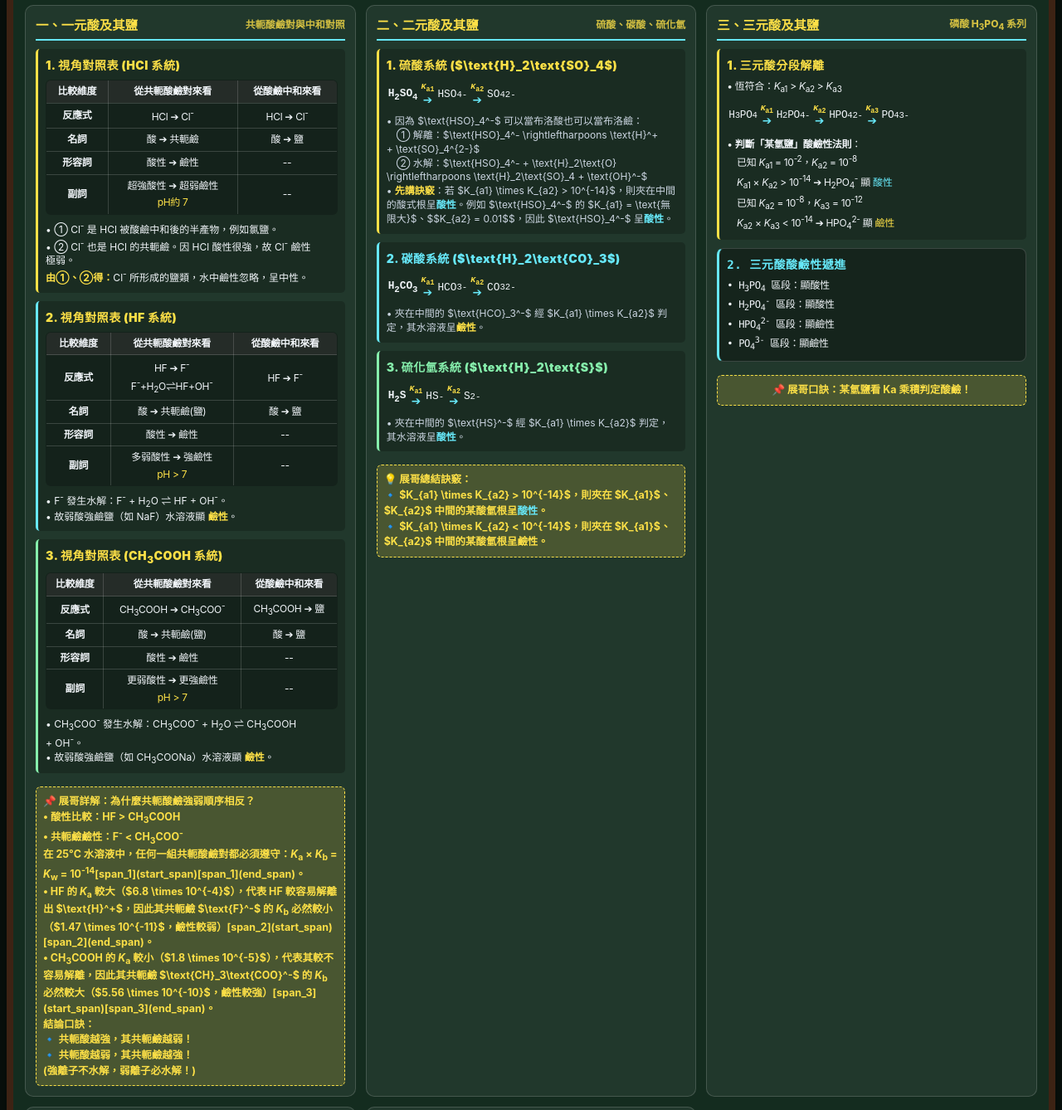
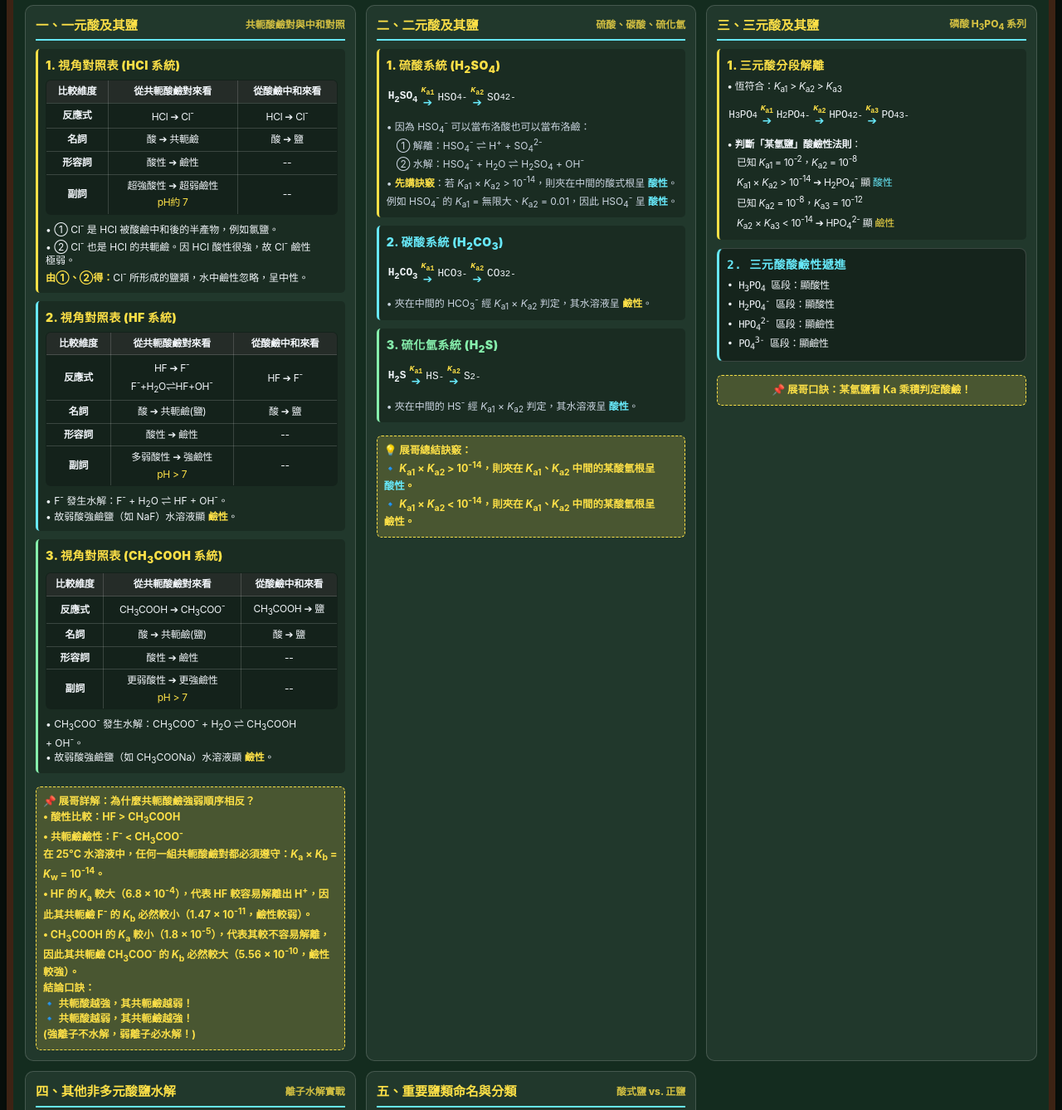
Before and after one commit to Jelly-ChinChan/Acid-base-hand-out9, a plain HTML site: page index.html in a window 1280 px wide. Shown: the part 160-1498 px from the top of the page at 83% size. Drawn offline with Linux system fonts and the light colour scheme.

Commit message:
Update index.html

```diff
--- a/index.html
+++ b/index.html
@@ -287,7 +287,6 @@
       border: 1px dashed var(--chalk-yellow);
     }
 
-    /* 完美的水平對齊 Ka 箭頭樣式 */
     .eq-scroll-wrap {
       width: 100%;
       overflow-x: auto;
@@ -573,9 +572,9 @@
           📌 <b>展哥詳解：為什麼共軛酸鹼強弱順序相反？</b><br>
           • <b>酸性比較</b>：HF &gt; CH<sub>3</sub>COOH<br>
           • <b>共軛鹼鹼性</b>：F<sup>-</sup> &lt; CH<sub>3</sub>COO<sup>-</sup><br>
-          在 25°C 水溶液中，任何一組共軛酸鹼對都必須遵守：<b><i>K</i><sub>a</sub> × <i>K</i><sub>b</sub> = <i>K</i><sub>w</sub> = 10<sup>-14</sup></b>[span_1](start_span)[span_1](end_span)。<br>
-          • HF 的 <i>K</i><sub>a</sub> 較大（$6.8 \times 10^{-4}$），代表 HF 較容易解離出 $\text{H}^+$，因此其共軛鹼 $\text{F}^-$ 的 <i>K</i><sub>b</sub> 必然較小（$1.47 \times 10^{-11}$，鹼性較弱）[span_2](start_span)[span_2](end_span)。<br>
-          • CH<sub>3</sub>COOH 的 <i>K</i><sub>a</sub> 較小（$1.8 \times 10^{-5}$），代表其較不容易解離，因此其共軛鹼 $\text{CH}_3\text{COO}^-$ 的 <i>K</i><sub>b</sub> 必然較大（$5.56 \times 10^{-10}$，鹼性較強）[span_3](start_span)[span_3](end_span)。<br>
+          在 25°C 水溶液中，任何一組共軛酸鹼對都必須遵守：<b><i>K</i><sub>a</sub> × <i>K</i><sub>b</sub> = <i>K</i><sub>w</sub> = 10<sup>-14</sup></b>。<br>
+          • HF 的 <i>K</i><sub>a</sub> 較大（6.8 × 10<sup>-4</sup>），代表 HF 較容易解離出 H<sup>+</sup>，因此其共軛鹼 F<sup>-</sup> 的 <i>K</i><sub>b</sub> 必然較小（1.47 × 10<sup>-11</sup>，鹼性較弱）。<br>
+          • CH<sub>3</sub>COOH 的 <i>K</i><sub>a</sub> 較小（1.8 × 10<sup>-5</sup>），代表其較不容易解離，因此其共軛鹼 CH<sub>3</sub>COO<sup>-</sup> 的 <i>K</i><sub>b</sub> 必然較大（5.56 × 10<sup>-10</sup>，鹼性較強）。<br>
           <b>結論口訣</b>：<br>
           🔹 共軛酸越強，其共軛鹼越弱！<br>
           🔹 共軛酸越弱，其共軛鹼越強！<br>
@@ -591,7 +590,7 @@
         </div>
 
         <div class="section-box">
-          <div class="sub-head">1. 硫酸系統 ($\text{H}_2\text{SO}_4$)</div>
+          <div class="sub-head">1. 硫酸系統 (H<sub>2</sub>SO<sub>4</sub>)</div>
           <div class="eq-scroll-wrap">
             <div class="chem-line">
               <b>H<sub>2</sub>SO<sub>4</sub></b>
@@ -602,15 +601,15 @@
             </div>
           </div>
           <div style="font-size:0.75rem; margin-top:4px; line-height:1.4; color:var(--text-sub);">
-            • 因為 $\text{HSO}_4^-$ 可以當布洛酸也可以當布洛鹼：<br>
-            　① 解離：$\text{HSO}_4^- \rightleftharpoons \text{H}^+ + \text{SO}_4^{2-}$<br>
-            　② 水解：$\text{HSO}_4^- + \text{H}_2\text{O} \rightleftharpoons \text{H}_2\text{SO}_4 + \text{OH}^-$<br>
-            • <b style="color:var(--chalk-yellow);">先講訣竅</b>：若 $K_{a1} \times K_{a2} > 10^{-14}$，則夾在中間的酸式根呈<b style="color:var(--chalk-cyan);">酸性</b>。例如 $\text{HSO}_4^-$ 的 $K_{a1} = \text{無限大}$、$$K_{a2} = 0.01$$，因此 $\text{HSO}_4^-$ 呈<b style="color:var(--chalk-cyan);">酸性</b>。
+            • 因為 HSO<sub>4</sub><sup>-</sup> 可以當布洛酸也可以當布洛鹼：<br>
+            　① 解離：HSO<sub>4</sub><sup>-</sup> ⇌ H<sup>+</sup> + SO<sub>4</sub><sup>2-</sup><br>
+            　② 水解：HSO<sub>4</sub><sup>-</sup> + H<sub>2</sub>O ⇌ H<sub>2</sub>SO<sub>4</sub> + OH<sup>-</sup><br>
+            • <b style="color:var(--chalk-yellow);">先講訣竅</b>：若 <i>K</i><sub>a1</sub> × <i>K</i><sub>a2</sub> &gt; 10<sup>-14</sup>，則夾在中間的酸式根呈 <b style="color:var(--chalk-cyan);">酸性</b>。例如 HSO<sub>4</sub><sup>-</sup> 的 <i>K</i><sub>a1</sub> = 無限大、<i>K</i><sub>a2</sub> = 0.01，因此 HSO<sub>4</sub><sup>-</sup> 呈 <b style="color:var(--chalk-cyan);">酸性</b>。
           </div>
         </div>
 
         <div class="section-box" style="border-left-color: var(--chalk-cyan);">
-          <div class="sub-head" style="color:var(--chalk-cyan);">2. 碳酸系統 ($\text{H}_2\text{CO}_3$)</div>
+          <div class="sub-head" style="color:var(--chalk-cyan);">2. 碳酸系統 (H<sub>2</sub>CO<sub>3</sub>)</div>
           <div class="eq-scroll-wrap">
             <div class="chem-line">
               <b>H<sub>2</sub>CO<sub>3</sub></b>
@@ -621,12 +620,12 @@
             </div>
           </div>
           <div style="font-size:0.75rem; margin-top:4px; line-height:1.4; color:var(--text-sub);">
-            • 夾在中間的 $\text{HCO}_3^-$ 經 $K_{a1} \times K_{a2}$ 判定，其水溶液呈<b style="color:var(--chalk-yellow);">鹼性</b>。
+            • 夾在中間的 HCO<sub>3</sub><sup>-</sup> 經 <i>K</i><sub>a1</sub> × <i>K</i><sub>a2</sub> 判定，其水溶液呈 <b style="color:var(--chalk-yellow);">鹼性</b>。
           </div>
         </div>
 
         <div class="section-box" style="border-left-color: var(--chalk-green);">
-          <div class="sub-head" style="color:var(--chalk-green);">3. 硫化氫系統 ($\text{H}_2\text{S}$)</div>
+          <div class="sub-head" style="color:var(--chalk-green);">3. 硫化氫系統 (H<sub>2</sub>S)</div>
           <div class="eq-scroll-wrap">
             <div class="chem-line">
               <b>H<sub>2</sub>S</b>
@@ -637,14 +636,14 @@
             </div>
           </div>
           <div style="font-size:0.75rem; margin-top:4px; line-height:1.4; color:var(--text-sub);">
-            • 夾在中間的 $\text{HS}^-$ 經 $K_{a1} \times K_{a2}$ 判定，其水溶液呈<b style="color:var(--chalk-cyan);">酸性</b>。
+            • 夾在中間的 HS<sup>-</sup> 經 <i>K</i><sub>a1</sub> × <i>K</i><sub>a2</sub> 判定，其水溶液呈 <b style="color:var(--chalk-cyan);">酸性</b>。
           </div>
         </div>
 
         <div class="note-pill">
           💡 <b>展哥總結訣竅</b>：<br>
-          🔹 $K_{a1} \times K_{a2} > 10^{-14}$，則夾在 $K_{a1}$、$K_{a2}$ 中間的某酸氫根呈<b style="color:var(--chalk-cyan);">酸性</b>。<br>
-          🔹 $K_{a1} \times K_{a2} < 10^{-14}$，則夾在 $K_{a1}$、$K_{a2}$ 中間的某酸氫根呈<b style="color:var(--chalk-yellow);">鹼性</b>。
+          🔹 <i>K</i><sub>a1</sub> × <i>K</i><sub>a2</sub> &gt; 10<sup>-14</sup>，則夾在 <i>K</i><sub>a1</sub>、<i>K</i><sub>a2</sub> 中間的某酸氫根呈 <b style="color:var(--chalk-cyan);">酸性</b>。<br>
+          🔹 <i>K</i><sub>a1</sub> × <i>K</i><sub>a2</sub> &lt; 10<sup>-14</sup>，則夾在 <i>K</i><sub>a1</sub>、<i>K</i><sub>a2</sub> 中間的某酸氫根呈 <b style="color:var(--chalk-yellow);">鹼性</b>。
         </div>
       </div>
 
@@ -811,7 +810,7 @@
       <div>展氏新解 · 鹽的分類與酸鹼性</div>
       <div class="footer-copyright">© 展氏新解 版權所有</div>
       <div style="font-size:0.78rem; opacity:0.85; margin-top:4px;">
-        👀 累計點閱：<span id="pageViews" style="color:var(--chalk-yellow); font-weight:bold;">502</span> 次
+        👀 累計點閱：<span id="pageViews" style="color:var(--chalk-yellow); font-weight:bold;">518</span> 次
       </div>
     </div>
 
@@ -846,13 +845,13 @@
         question: "關於「某氫鹽」（酸式鹽）在水溶液中的酸鹼性判斷，下列敘述何者正確？",
         options: [
           "A. 所有酸式鹽水溶液一定都顯酸性",
-          "B. 若 Ka1 × Ka2 &gt; 10<sup>-14</sup>，則該酸式根水溶液顯鹼性",
-          "C. 若 Ka1 × Ka2 &lt; 10<sup>-14</sup>，則該酸式根水溶液顯鹼性（如 HPO<sub>4</sub><sup>2-</sup>）",
+          "B. 若 <i>K</i><sub>a1</sub> × <i>K</i><sub>a2</sub> &gt; 10<sup>-14</sup>，則該酸式根水溶液顯鹼性",
+          "C. 若 <i>K</i><sub>a1</sub> × <i>K</i><sub>a2</sub> &lt; 10<sup>-14</sup>，則該酸式根水溶液顯鹼性（如 HPO<sub>4</sub><sup>2-</sup>）",
           "D. 某氫鹽的酸鹼性與解離常數完全無關，僅取決於金屬離子種類",
           "E. NaHCO<sub>3</sub> 水溶液顯酸性"
         ],
         answer: 2,
-        explanation: "【展氏新解解析】：<br>• 酸式鹽水溶液的酸鹼性取決於解離傾向與水解傾向的競爭。<br>• 若 Ka1 × Ka2 &gt; 10<sup>-14</sup> 顯酸性；若 Ka1 × Ka2 &lt; 10<sup>-14</sup> 顯鹼性（例如 HPO<sub>4</sub><sup>2-</sup>）。<br>• 故選項 C 正確。"
+        explanation: "【展氏新解解析】：<br>• 酸式鹽水溶液的酸鹼性取決於解離傾向與水解傾向的競爭。<br>• 若 <i>K</i><sub>a1</sub> × <i>K</i><sub>a2</sub> &gt; 10<sup>-14</sup> 顯酸性；若 <i>K</i><sub>a1</sub> × <i>K</i><sub>a2</sub> &lt; 10<sup>-14</sup> 顯鹼性（例如 HPO<sub>4</sub><sup>2-</sup>）。<br>• 故選項 C 正確。"
       },
       {
         id: 2,
@@ -863,15 +862,15 @@
           "B. 次磷酸 (H<sub>3</sub>PO<sub>2</sub>) 是一種二元酸",
           "C. Na<sub>2</sub>HPO<sub>3</sub> 是一種酸式鹽",
           "D. Na<sub>2</sub>HPO<sub>3</sub> 是一種正鹽，因為亞磷酸是二元酸，分子中含有 P-H 鍵使可解離 H 為 2 個",
-          "E. H<sub>3</sub>PO<sub>4</sub> 的各階段解離常數符合 Ka1 &lt; Ka2 &lt; Ka3"
+          "E. H<sub>3</sub>PO<sub>4</sub> 的各階段解離常數符合 <i>K</i><sub>a1</sub> &lt; <i>K</i><sub>a2</sub> &lt; <i>K</i><sub>a3</sub>"
         ],
         answer: 3,
-        explanation: "【展氏新解解析】：<br>• 亞磷酸 (H<sub>3</sub>PO<sub>3</sub>) 是二元酸（含 1 個 P-H 鍵），故 Na<sub>2</sub>HPO<sub>3</sub> 是正鹽而非酸式鹽。<br>• 多元酸解離常數恆符合 Ka1 &gt; Ka2 &gt; Ka3。<br>• 故選項 D 正確。"
+        explanation: "【展氏新解解析】：<br>• 亞磷酸 (H<sub>3</sub>PO<sub>3</sub>) 是二元酸（含 1 個 P-H 鍵），故 Na<sub>2</sub>HPO<sub>3</sub> 是正鹽而非酸式鹽。<br>• 多元酸解離常數恆符合 <i>K</i><sub>a1</sub> &gt; <i>K</i><sub>a2</sub> &gt; <i>K</i><sub>a3</sub>。<br>• 故選項 D 正確。"
       },
       {
         id: 3,
         level: "離子水解實戰",
-        question: "1. 硫酸系統 (H2SO4) 中，HSO4- 既可當布洛酸也可當布洛鹼。若 Ka1 × Ka2 &gt; 10^-14，則呈酸性。請問下列哪一種鹽類的水溶液會顯現「酸性」？",
+        question: "在 25°C 下，下列哪一種鹽類的水溶液會顯現「酸性」？",
         options: [
           "A. KCN",
           "B. CH<sub>3</sub>COONa",
```
